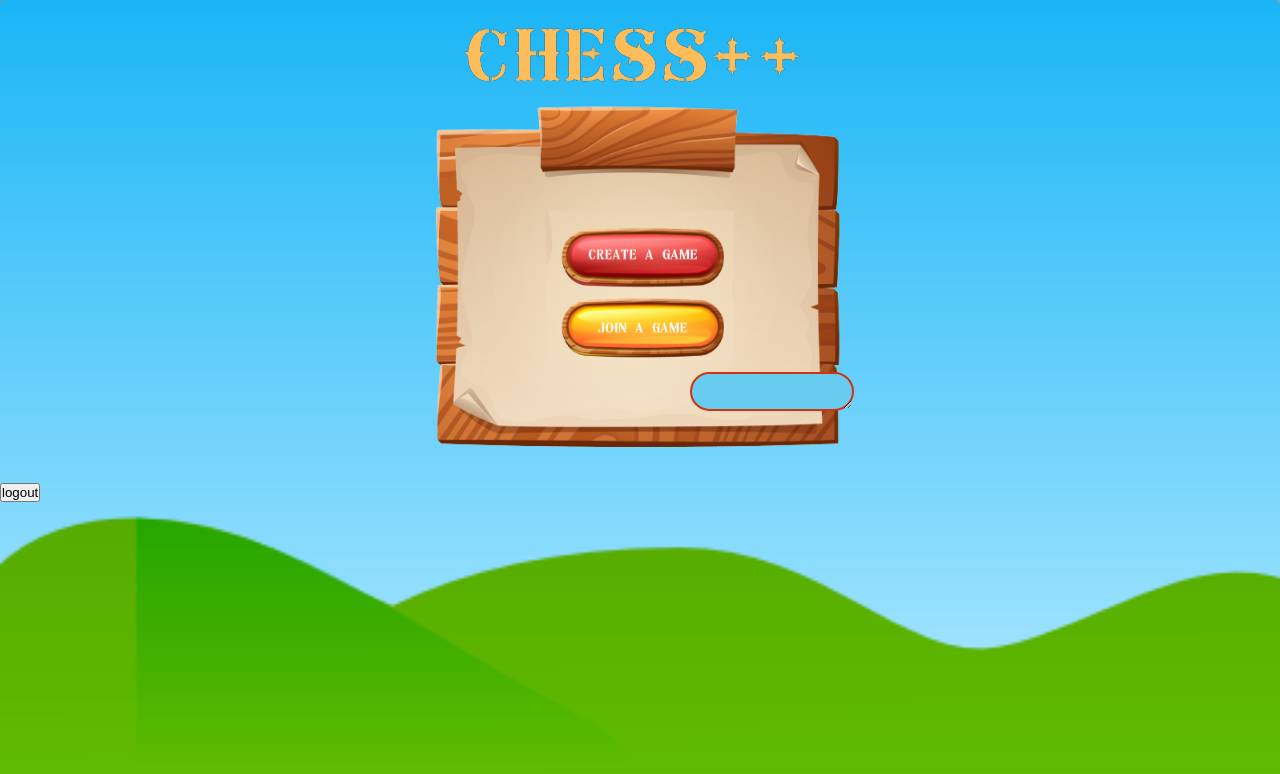
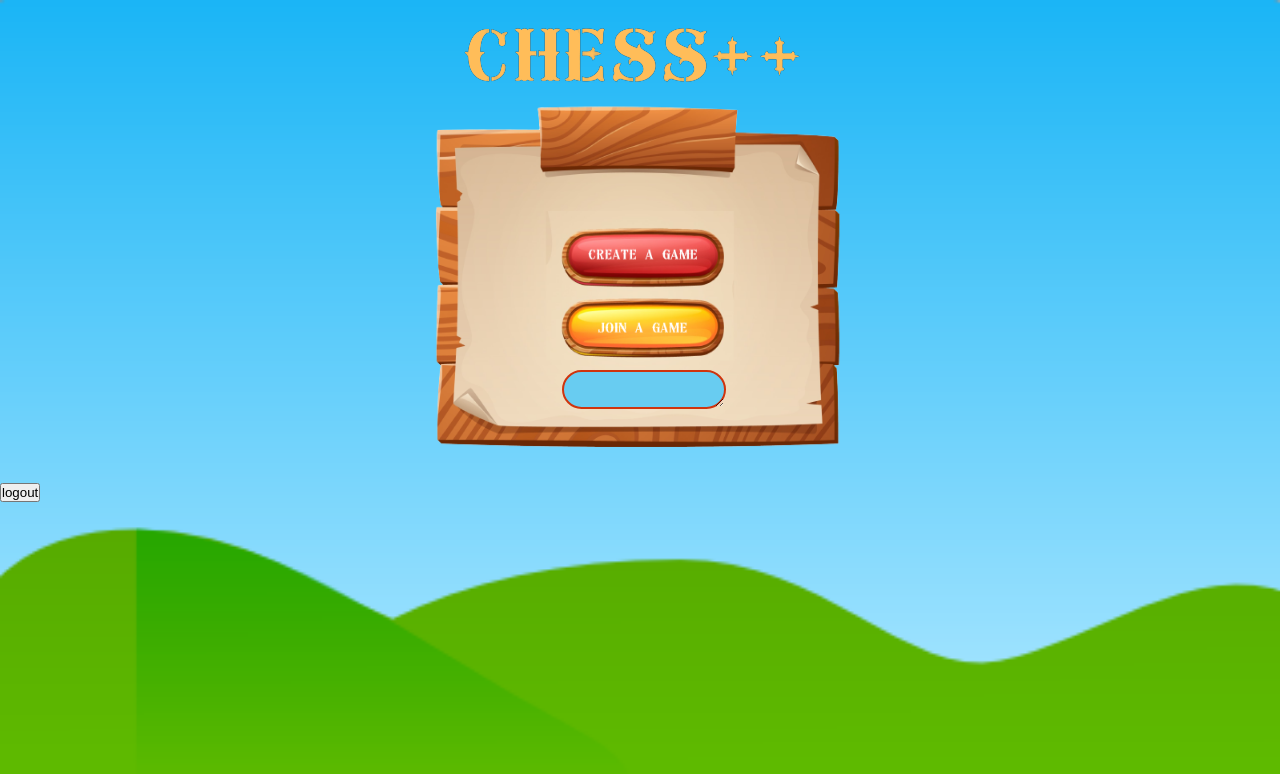
Before and after one commit to CSC4790-Fall2022-Org/senior-project-chess-team, a React (Create React App) app in the folder chess_plus_plus/front_end/: page / in a window 1280 px wide. Shown: the top 774 px of the page. Built offline with nearby package versions, Linux system fonts and the light colour scheme; sample sign-in values are in the browser's storage.

Commit message:
button bug

```diff
--- a/chess_plus_plus/front_end/src/setup/HomePage.css
+++ b/chess_plus_plus/front_end/src/setup/HomePage.css
@@ -21,8 +21,11 @@ body {
 
 .input{
   position: relative;
-  margin-left: 690px;
-  top: -180px;
+  display: block;
+  margin-left: auto;
+  margin-right: auto;
+  top: -200px;
+  left: 4px;
   border-radius: 25px;
   background: rgb(104, 204, 241);
   border: 2px solid rgb(207, 52, 14);
@@ -33,10 +36,13 @@ body {
 
 .createGame{
   position: relative;
-  margin-left: 695px;
+  display: block;
+  margin-left: auto;
+  margin-right: auto;
   top: -270px;
   width: 148px;
   height: 50px;
+
   color: transparent;
   background-color: transparent;
   border-color: transparent;
@@ -45,8 +51,10 @@ body {
 
 .joinGame{
   position: relative;
-  margin-left: 530px;
-  top: -255px;
+  display: block;
+  margin-left: auto;
+  margin-right: auto;
+  top: -305px;
   width: 148px;
   height: 50px;
   color: transparent;
```
Also changed, not shown: chess_plus_plus/front_end/src/chess/ui/banner.js (added).
